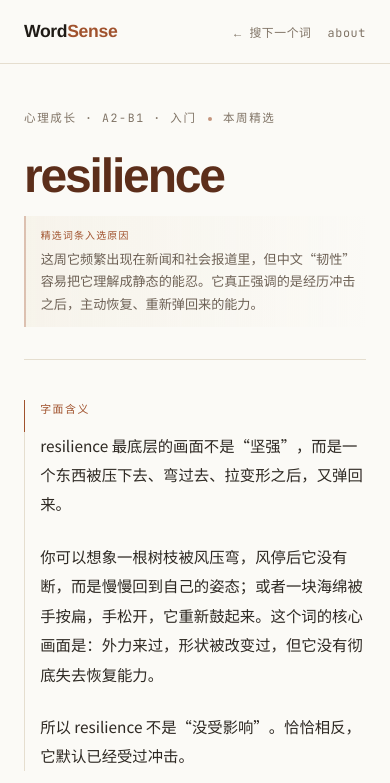
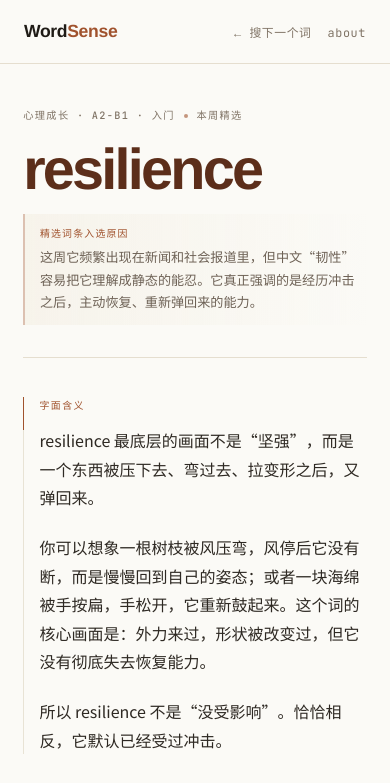
Before and after one commit to sarahlau0415/word-sense, a website: page word-sense-result_10.html in a window 390 px wide. Shown: the top 783 px of the page. Drawn offline with Linux system fonts and the light colour scheme; a web font is replaced by a local one.

Commit message:
Refine word entry typography

```diff
--- a/word-sense-result_10.html
+++ b/word-sense-result_10.html
@@ -52,6 +52,7 @@
   --font-en-display: "Cabinet Grotesk", "Helvetica Neue", sans-serif;
   --font-en-body: "Switzer", -apple-system, "Helvetica Neue", sans-serif;
   --font-mono: "JetBrains Mono", ui-monospace, monospace;
+  --measure: 36.5rem;
 }
 
 * { box-sizing: border-box; margin: 0; padding: 0; }
@@ -125,15 +126,16 @@ body {
 
 .header-meta {
   font-family: var(--font-mono);
-  font-size: 0.72rem;
-  letter-spacing: 0.14em;
+  font-size: 0.68rem;
+  letter-spacing: 0.13em;
   text-transform: uppercase;
   color: var(--ink-faint);
-  margin-bottom: 1.5rem;
+  margin-bottom: 1.35rem;
   display: flex;
   align-items: center;
-  gap: 0.7rem;
+  gap: 0.62rem;
   flex-wrap: wrap;
+  font-weight: 500;
 }
 
 .header-meta-item { white-space: nowrap; }
@@ -149,12 +151,12 @@ body {
 
 .word {
   font-family: var(--font-en-display);
-  font-size: 4rem;
+  font-size: clamp(3.45rem, 9vw, 4.65rem);
   font-weight: 800;
-  line-height: 0.95;
-  letter-spacing: -0.045em;
+  line-height: 0.92;
+  letter-spacing: -0.052em;
   color: var(--accent-deep);
-  margin-bottom: 0.5rem;
+  margin-bottom: 0.62rem;
   font-feature-settings: "kern" 1, "liga" 1, "ss01" 1;
 }
 
@@ -252,30 +254,33 @@ body {
 
 /* 用户提供的原句 */
 .word-context {
-  margin-top: 1.5rem;
-  padding: 0.9rem 1.1rem;
-  background: var(--paper-deep);
-  border-radius: 3px;
+  margin-top: 1.65rem;
+  padding: 1rem 1.25rem 1.05rem;
+  background:
+    linear-gradient(180deg, rgba(255, 255, 255, 0.26), rgba(242, 239, 231, 0.1)),
+    var(--paper-deep);
+  border-radius: 4px;
+  border-top: 1px solid rgba(160, 82, 45, 0.11);
 }
 
 .word-context-label {
   font-family: var(--font-mono);
-  font-size: 0.66rem;
-  letter-spacing: 0.12em;
+  font-size: 0.62rem;
+  letter-spacing: 0.13em;
   text-transform: uppercase;
   color: var(--accent);
   display: block;
-  margin-bottom: 0.4rem;
+  margin-bottom: 0.46rem;
   font-weight: 500;
 }
 
 .word-context-quote {
   font-family: var(--font-en-body);
-  font-size: 0.94rem;
+  font-size: 0.98rem;
   font-weight: 400;
   color: var(--ink);
-  letter-spacing: -0.005em;
-  line-height: 1.55;
+  letter-spacing: -0.01em;
+  line-height: 1.58;
 }
 
 .word-context-quote::before {
@@ -293,17 +298,17 @@ body {
 .word-context-source {
   display: block;
   font-family: var(--font-cn);
-  font-size: 0.78rem;
+  font-size: 0.76rem;
   color: var(--ink-faint);
-  margin-top: 0.45rem;
+  margin-top: 0.5rem;
 }
 
 /* 正文段落 */
 .prose-layer {
   position: relative;
-  margin: 0 0 2.15rem;
-  padding-left: 1.15rem;
-  border-left: 1px solid var(--rule);
+  margin: 0 0 2.45rem;
+  padding-left: 1.2rem;
+  border-left: 1px solid rgba(229, 222, 207, 0.82);
 }
 
 .prose-layer::before {
@@ -318,12 +323,12 @@ body {
 
 .prose-layer-label {
   font-family: var(--font-mono);
-  font-size: 0.68rem;
-  letter-spacing: 0.14em;
+  font-size: 0.64rem;
+  letter-spacing: 0.15em;
   text-transform: uppercase;
   color: var(--accent);
   font-weight: 500;
-  margin-bottom: 0.72rem;
+  margin-bottom: 0.82rem;
 }
 
 .prose-layer p:last-child,
@@ -334,9 +339,10 @@ body {
 }
 
 .prose p {
-  margin-bottom: 1.42rem;
-  font-size: 0.96rem;
-  line-height: 1.92;
+  margin-bottom: 1.48rem;
+  max-width: var(--measure);
+  font-size: 1rem;
+  line-height: 1.86;
   color: var(--ink-reading);
   font-weight: 400;
 }
@@ -353,7 +359,7 @@ body {
   font-family: var(--font-cn);
   font-weight: 600;
   color: var(--accent);
-  font-size: 0.98rem;
+  font-size: 0.96rem;
   letter-spacing: 0.02em;
   margin-right: 0.15em;
 }
@@ -895,12 +901,37 @@ body {
 /* 移动端 */
 @media (max-width: 640px) {
   html { font-size: 16px; }
-  .container { padding: 2.75rem 1.5rem 5rem; }
-  .word { font-size: 3rem; }
+  .container { padding: 2.65rem 1.45rem 5rem; }
+  .header-meta {
+    font-size: 0.64rem;
+    gap: 0.55rem;
+    margin-bottom: 1.15rem;
+  }
+  .word {
+    font-size: clamp(3.05rem, 16vw, 3.6rem);
+    line-height: 0.93;
+    letter-spacing: -0.048em;
+  }
   .nav { padding: 1rem 1.5rem; }
-  .header { margin-bottom: 2.5rem; padding-bottom: 2rem; }
-  .word-context { padding: 0.85rem 1rem; }
-  .prose-layer { padding-left: 0.95rem; margin-bottom: 1.8rem; }
+  .header { margin-bottom: 2.45rem; padding-bottom: 2rem; }
+  .word-context {
+    margin-top: 1.45rem;
+    padding: 0.9rem 1rem 0.95rem;
+  }
+  .word-context-quote {
+    font-size: 0.95rem;
+    line-height: 1.56;
+  }
+  .prose-layer { padding-left: 0.95rem; margin-bottom: 2rem; }
+  .prose-layer-label {
+    font-size: 0.62rem;
+    margin-bottom: 0.72rem;
+  }
+  .prose p {
+    font-size: 1rem;
+    line-height: 1.78;
+    margin-bottom: 1.34rem;
+  }
   .example { padding: 0.95rem 1rem 0.95rem 1.15rem; }
   .example-text { font-size: 1rem; }
   .verification { margin-top: 2.35rem; }
```
